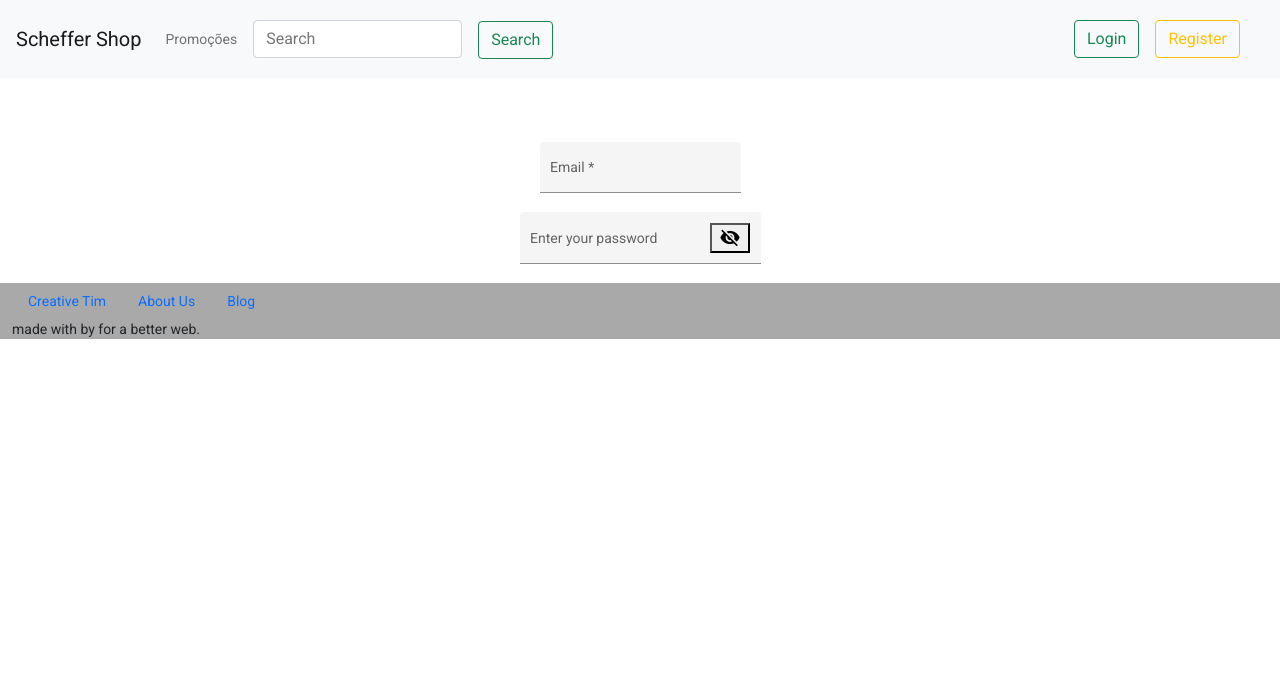
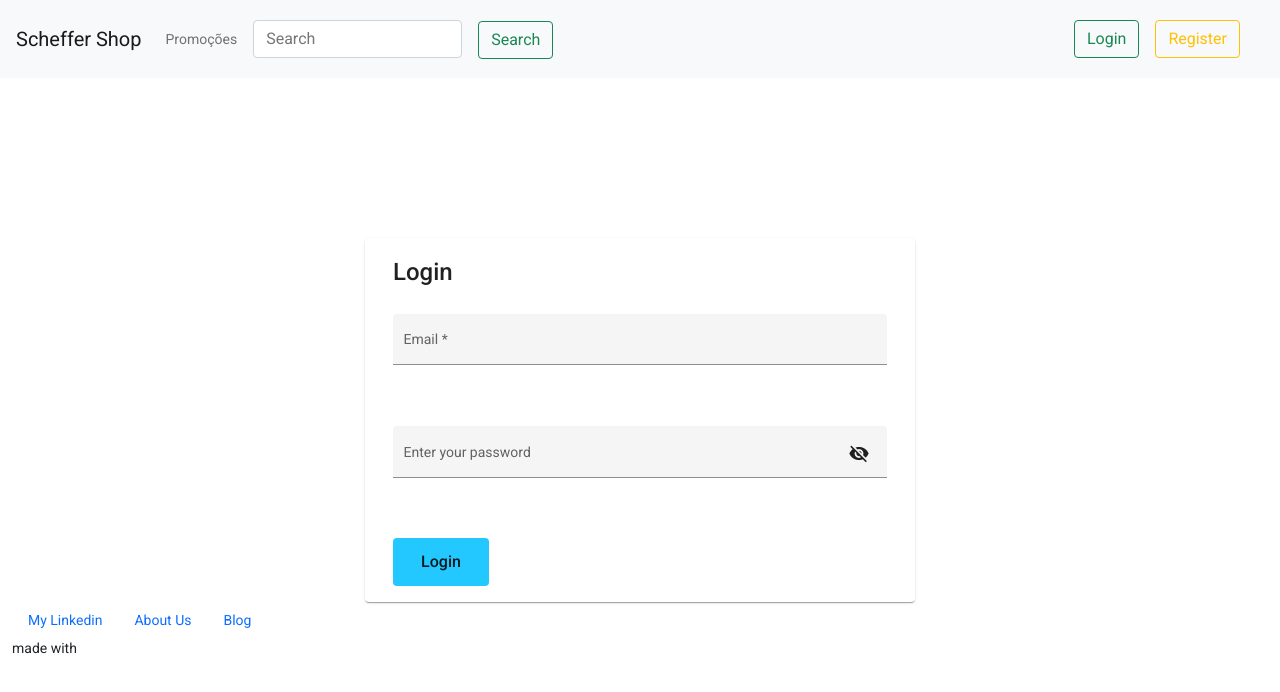
Before and after one commit to scheffer1/scheffer-shop, an Angular app: page /home/login in a window 1280 px wide. Shown: the top 692 px of the page. Built offline with nearby package versions, Linux system fonts and the light colour scheme.

Commit message:
Login improvements

```diff
--- a/src/app/components/footer/footer.component.css
+++ b/src/app/components/footer/footer.component.css
@@ -1,3 +1,3 @@
 footer{
-    background-color: darkgray;
+    margin-top: auto;
 }
--- a/src/app/components/footer/footer.component.html
+++ b/src/app/components/footer/footer.component.html
@@ -1,24 +1,22 @@
-<footer class=" footer">
-    <div class=" container-fluid">
-      <ul class=" nav">
-        <li class=" nav-item">
-          <a class=" nav-link" href="https://www.creative-tim.com?ref=bda-footer">
-            Creative Tim
+<footer class="footer">
+    <div class="container-fluid">
+      <ul class="nav">
+        <li class="nav-item">
+          <a class="nav-link" href="">
+            My Linkedin
           </a>
         </li>
-        <li class=" nav-item">
-          <a class=" nav-link" href="https://www.creative-tim.com/about-us?ref=bda-footer">
+        <li class="nav-item">
+          <a class="nav-link" href="">
             About Us
           </a>
         </li>
-        <li class=" nav-item">
-          <a class=" nav-link" href="http://blog.creative-tim.com?ref=bda-footer"> Blog </a>
+        <li class="nav-item">
+          <a class="nav-link" href=""> Blog </a>
         </li>
       </ul>
-      <div class=" copyright"> made with
-        <i class=" tim-icons icon-heart-2"> </i> by
-        <a href="https://www.creative-tim.com?ref=bda-footer" target="_blank">  </a>
-        for a better web.
+      <div class="copyright"> made with
+
       </div>
     </div>
   </footer>
--- a/src/app/components/navbar/navbar.component.html
+++ b/src/app/components/navbar/navbar.component.html
@@ -18,7 +18,7 @@
       </form>
       <form class="form-inline buttons-auth flex-row ml-md-auto d-none d-md-flex">
      <a [routerLink]="['/home/login']" > <button class="btn btn-outline-success my-2 my-sm-0 m-2 button-login">Login</button> </a>
-        <button class="btn btn-outline-warning my-2 my-sm-0 m-2 button-register ">Register</button>
+       <a [routerLink]="['/home/register']"> <button class="btn btn-outline-warning my-2 my-sm-0 m-2 button-register ">Register</button> </a>
       </form>
 
     </div>
--- a/src/app/components/navbar/navbar.component.ts
+++ b/src/app/components/navbar/navbar.component.ts
@@ -7,7 +7,7 @@ import { Component, OnInit } from '@angular/core';
 })
 export class NavbarComponent implements OnInit {
 
-  isCollapsed:boolean = false
+  isCollapsed:boolean = true
   constructor() {
 
    }
--- a/src/app/home/home.component.css
+++ b/src/app/home/home.component.css
@@ -0,0 +1,5 @@
+content{
+    display: flex!important;
+    flex-direction: column;
+    min-height: 100vh!important;
+}
--- a/src/app/pages/login/login.component.css
+++ b/src/app/pages/login/login.component.css
@@ -1,5 +1,37 @@
 .container{
     margin:auto;
     margin-top:4rem;
-    text-align: center;
+    display: flex;
 }
+
+.subbuttons{
+    height: 3rem;
+    width: 6rem;
+    font-size: 1rem;
+    background-color:rgb(34, 200, 255);
+}
+
+form{
+    width: 100%;
+}
+
+.mat-form-field{
+   width: 100%;
+   height: 7rem;
+}
+
+.mat-card-title{
+    margin: 0.5rem 1rem 2rem 0rem;
+}
+
+.mat-card{
+    transition: box-shadow 280ms cubic-bezier(0.4, 0, 0.2, 1);
+    display: block;
+    position: relative;
+    padding: 16px;
+    margin: 10rem auto auto auto;
+    border-radius: 4px;
+    box-shadow: 0 2px 1px -1px #0003,0 1px 1px #00000024,0 1px 3px #0000001f;
+    max-width: 550px;
+    cursor:pointer;
+}
--- a/src/app/pages/login/login.component.html
+++ b/src/app/pages/login/login.component.html
@@ -1,9 +1,11 @@
-
+<mat-card>
+    <mat-card-content>
       <div class="container">
         <form class="example-form">
+          <mat-card-title>Login</mat-card-title>
           <mat-form-field class="example-full-width" appearance="fill">
             <mat-label>Email</mat-label>
-      <input type="email" matInput [formControl]="emailFormControl" placeholder="Ex. example@example.com">
+            <input type="email" matInput [formControl]="emailFormControl" placeholder="Ex. example@example.com" class="input">
             <mat-error *ngIf="emailFormControl.hasError('email') && !emailFormControl.hasError('required')">
               Please enter a valid email address
             </mat-error>
@@ -14,10 +16,13 @@
           <br>
           <mat-form-field appearance="fill">
             <mat-label>Enter your password</mat-label>
-      <input matInput [type]="hide ? 'password' : 'text'">
+            <input matInput [type]="hide ? 'password' : 'text'" class="input">
             <button mat-icon-button matSuffix (click)="hide = !hide" [attr.aria-label]="'Hide password'" [attr.aria-pressed]="hide">
               <mat-icon>{{hide ? 'visibility_off' : 'visibility'}}</mat-icon>
             </button>
           </mat-form-field>
+          <button mat-flat-button class="subbuttons">Login</button>
         </form>
       </div>
+    </mat-card-content>
+</mat-card>
--- a/src/app/pages/products/products.component.css
+++ b/src/app/pages/products/products.component.css
@@ -6,7 +6,7 @@
     margin: 2rem;
     border-radius: 4px;
     box-shadow: 0 2px 1px -1px #0003,0 1px 1px #00000024,0 1px 3px #0000001f;
-    max-width: 400px;
+    max-width: 350px;
     cursor:pointer;
 
 }
```
Also changed, not shown: src/app/home/home-routing.module.ts (+5 -2 lines), src/app/pages/pages.module.ts (+5 -3 lines). Lines whose indentation alone changed are shown as unchanged.
